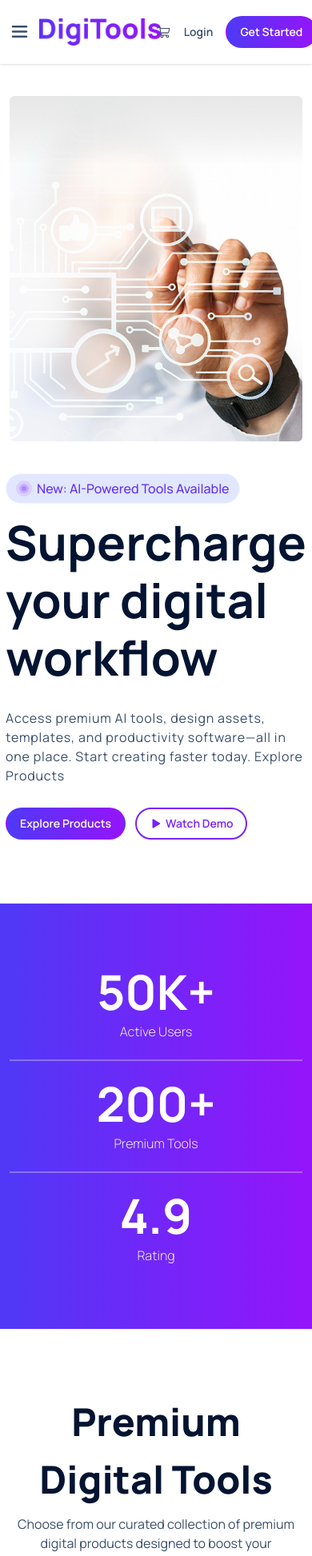
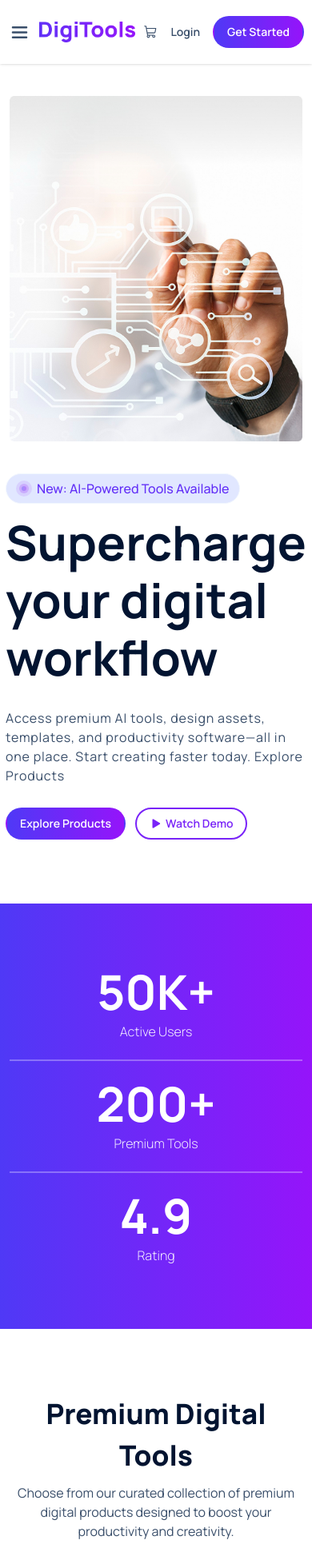
Before and after one commit to ShahSaminYasar/digitools, a React (Vite) app: page / in a window 390 px wide. Shown: the top 1946 px of the page at 80% size. Built offline with nearby package versions, Linux system fonts and the light colour scheme.

Commit message:
Added: Links to CTA buttons. Minor UI changes - responsiveness.

```diff
--- a/src/components/Footer.jsx
+++ b/src/components/Footer.jsx
@@ -103,7 +103,7 @@ export default function Footer() {
         </div>
       </div>
 
-      <div className="pt-5 text-xs tracking-wide flex items-center justify-between font-light text-neutral-content/70">
+      <div className="container pt-5 text-xs tracking-wide flex flex-col gap-1 sm:flex-row items-center justify-between font-light text-neutral-content/70">
         <p>&copy; 2026 Digitools. All rights reserved.</p>
 
         <div className="flex gap-2 md:gap-5">
--- a/src/components/Header.jsx
+++ b/src/components/Header.jsx
@@ -23,7 +23,7 @@ export default function Header({ cart = [] }) {
             <img
               src={"/assets/logo.png"}
               alt="DigiTools"
-              className="w-full max-w-38"
+              className="w-full max-w-30 sm:max-w-38"
             />
           </div>
 
@@ -69,9 +69,9 @@ export default function Header({ cart = [] }) {
               )}
             </button>
 
-            <a href="#">Login</a>
+            <a href="#features">Login</a>
 
-            <a href="#" className="btn btn-primary">
+            <a href="#products" className="btn btn-primary">
               Get Started
             </a>
           </div>
--- a/src/index.css
+++ b/src/index.css
@@ -149,3 +149,9 @@ nav ul li a:hover {
     opacity: 1;
   }
 }
+
+@media screen and (max-width: 500px) {
+  .section-title {
+    font-size: 35px;
+  }
+}
```
